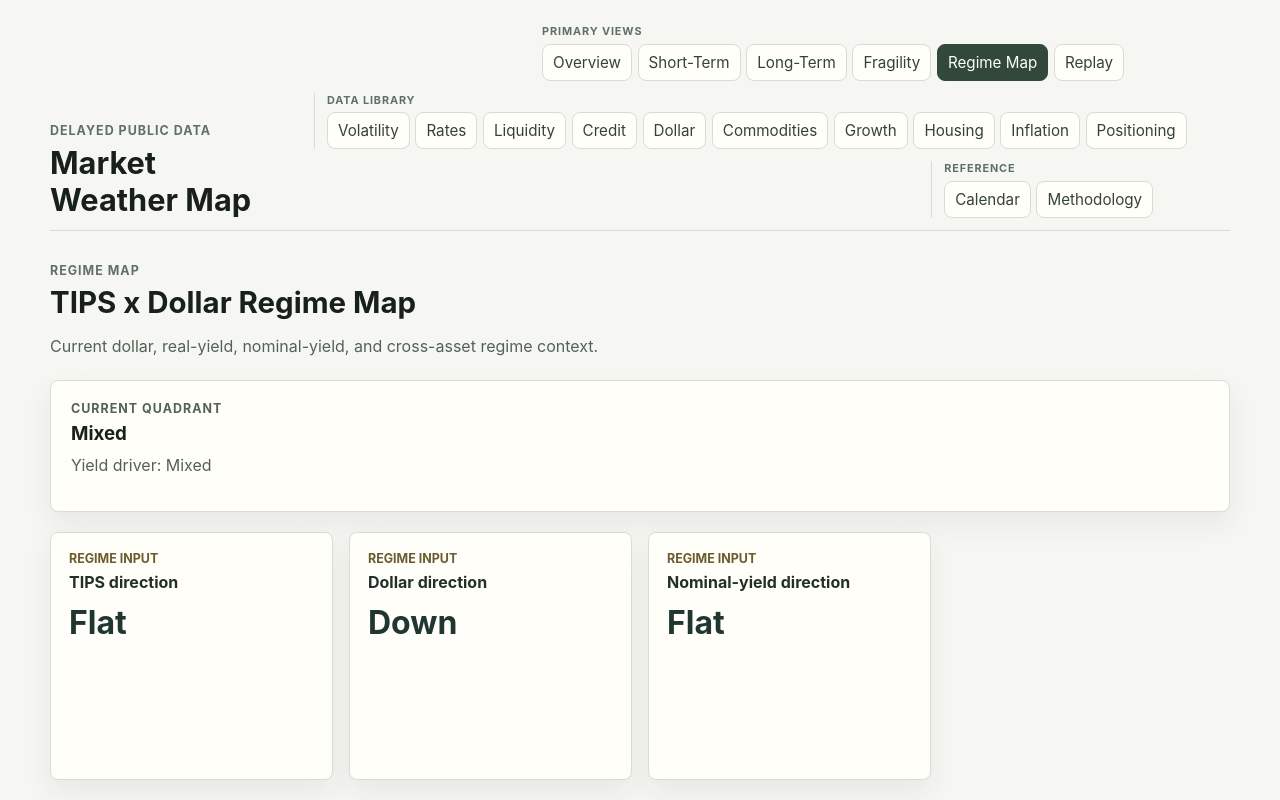
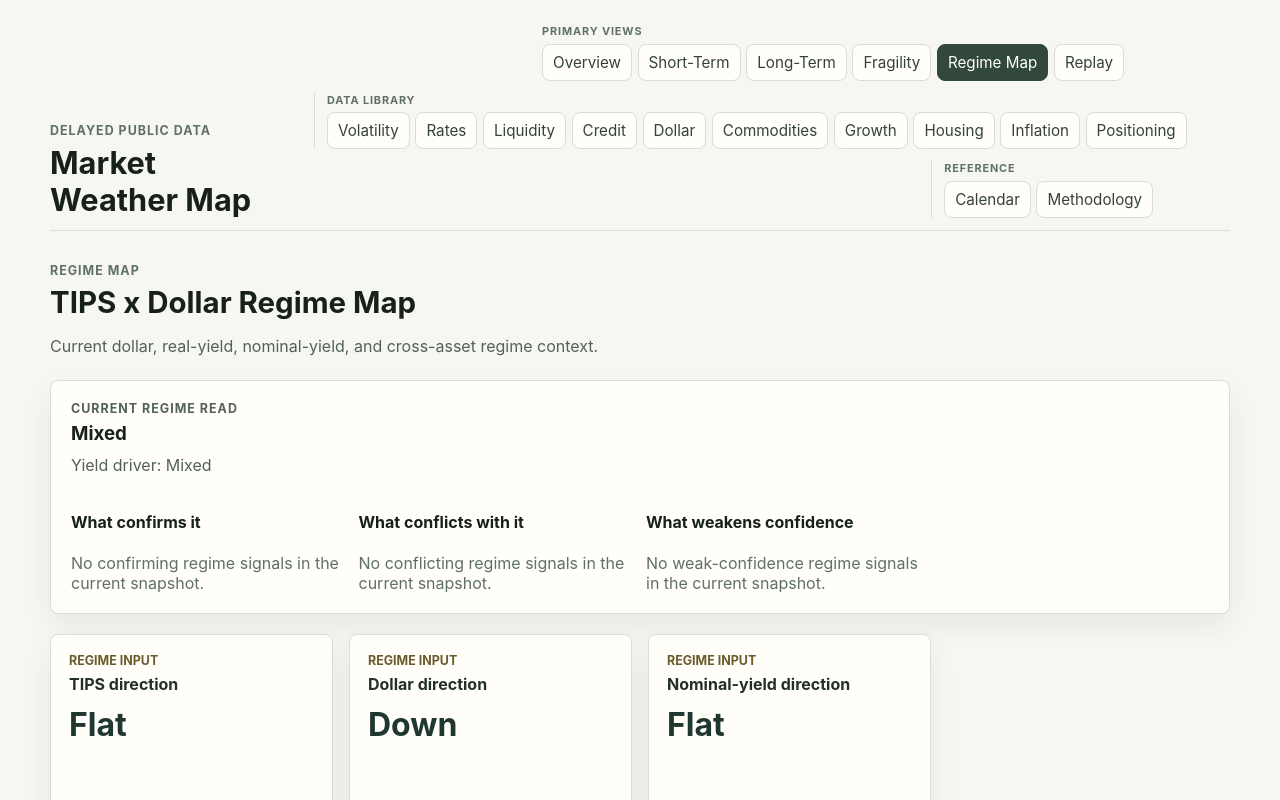
Before and after one commit to zifanzhou1024/market-weather-map, a React (Vite) app: page /regime-map in a window 1280 px wide. Shown: the top 800 px of the page. Built offline with nearby package versions, Linux system fonts and the light colour scheme.

Commit message:
feat: explain regime and fragility context

```diff
--- /dev/null
+++ b/src/components/RegimeInterpretationPanel.tsx
@@ -0,0 +1,65 @@
+import { yieldDriverLabel } from "../lib/regime";
+import type { RegimeSnapshotFile, ScoreSummaryFile } from "../lib/types";
+import SignalList from "./SignalList";
+
+interface RegimeInterpretationPanelProps {
+  scoreSummary: ScoreSummaryFile;
+  snapshot: RegimeSnapshotFile;
+}
+
+function safeArray<T>(value: unknown): T[] {
+  return Array.isArray(value) ? value : [];
+}
+
+function statusIncludes(status: unknown, terms: string[]) {
+  const normalized = typeof status === "string" ? status.toLowerCase() : "";
+  return terms.some((term) => normalized.includes(term));
+}
+
+function confirmationText(confirmation: RegimeSnapshotFile["confirmations"][number]) {
+  return confirmation.message ? `${confirmation.label}: ${confirmation.message}` : confirmation.label;
+}
+
+export default function RegimeInterpretationPanel({ scoreSummary, snapshot }: RegimeInterpretationPanelProps) {
+  const confirmations = safeArray<RegimeSnapshotFile["confirmations"][number]>(snapshot.confirmations);
+  const confirmingSignals = confirmations
+    .filter((confirmation) => statusIncludes(confirmation.status, ["confirm"]))
+    .map(confirmationText);
+  const divergentSignals = confirmations
+    .filter((confirmation) => statusIncludes(confirmation.status, ["diverg"]))
+    .map(confirmationText);
+  const conflicts = [
+    ...safeArray<string>((scoreSummary as { conflicting_signals?: unknown }).conflicting_signals),
+    ...divergentSignals
+  ];
+  const weakConfidenceSignals = confirmations
+    .filter((confirmation) =>
+      statusIncludes(confirmation.status, ["missing", "stale", "candidate", "unavailable"])
+    )
+    .map(confirmationText);
+
+  return (
+    <section className="panel interpretation-panel">
+      <p className="eyebrow">Current regime read</p>
+      <h3>{snapshot.regime.label}</h3>
+      <p>Yield driver: {yieldDriverLabel(snapshot.regime.yield_driver)}</p>
+      <div className="interpretation-grid">
+        <SignalList
+          emptyText="No confirming regime signals in the current snapshot."
+          items={confirmingSignals}
+          title="What confirms it"
+        />
+        <SignalList
+          emptyText="No conflicting regime signals in the current snapshot."
+          items={conflicts}
+          title="What conflicts with it"
+        />
+        <SignalList
+          emptyText="No weak-confidence regime signals in the current snapshot."
+          items={weakConfidenceSignals}
+          title="What weakens confidence"
+        />
+      </div>
+    </section>
+  );
+}
--- /dev/null
+++ b/src/components/ShockRiskReadHeader.tsx
@@ -0,0 +1,62 @@
+import { formatNumber } from "../lib/formatters";
+import type {
+  DataStatusFile,
+  ScoreSummaryFile,
+  SeriesCatalogEntry,
+  ShockRiskSnapshotFile
+} from "../lib/types";
+import SignalList from "./SignalList";
+
+interface ShockRiskReadHeaderProps {
+  catalog?: SeriesCatalogEntry[];
+  scoreSummary: ScoreSummaryFile;
+  shockSnapshot: ShockRiskSnapshotFile;
+  status?: DataStatusFile;
+}
+
+function safeArray<T>(value: unknown): T[] {
+  return Array.isArray(value) ? value : [];
+}
+
+export default function ShockRiskReadHeader({ scoreSummary, shockSnapshot }: ShockRiskReadHeaderProps) {
+  const activeSignals = safeArray<ShockRiskSnapshotFile["active_signals"][number]>(shockSnapshot.active_signals);
+  const sourceGaps = safeArray<ShockRiskSnapshotFile["source_gaps"][number]>(shockSnapshot.source_gaps);
+  const mismatchWarnings = safeArray<ShockRiskSnapshotFile["mismatch_warnings"][number]>(
+    shockSnapshot.mismatch_warnings
+  );
+
+  return (
+    <section className="panel interpretation-panel">
+      <div className="section-header">
+        <div>
+          <p className="eyebrow">Current Shock-Risk Read</p>
+          <h3>{shockSnapshot.label}</h3>
+          <p>
+            Fragility score {formatNumber(scoreSummary.scores.fragility.score)} ({scoreSummary.scores.fragility.label}).
+          </p>
+        </div>
+        <strong className="score-card__value">{formatNumber(shockSnapshot.score)}</strong>
+      </div>
+      <div className="interpretation-grid">
+        <SignalList
+          emptyText="No active stress channels in the current shock-risk snapshot."
+          items={activeSignals.map((signal) => signal.label)}
+          title="Active stress channels"
+        />
+        <SignalList
+          emptyText="No candidate stress channels in the current shock-risk snapshot."
+          items={sourceGaps.map((gap) => gap.label)}
+          title="Candidate stress channels"
+        />
+        <section>
+          <h4>Mismatch warnings</h4>
+          <p className="score-note">{mismatchWarnings.length} mismatch warning rows.</p>
+        </section>
+        <section>
+          <h4>Source gaps</h4>
+          <p className="score-note">{sourceGaps.length} source-gap rows.</p>
+        </section>
+      </div>
+    </section>
+  );
+}
--- a/src/routes/FragilityShockRisk.tsx
+++ b/src/routes/FragilityShockRisk.tsx
@@ -5,6 +5,7 @@ import InterpretationPanel from "../components/InterpretationPanel";
 import MismatchWarningPanel from "../components/MismatchWarningPanel";
 import ScoreCard from "../components/ScoreCard";
 import ShockRiskDashboard from "../components/ShockRiskDashboard";
+import ShockRiskReadHeader from "../components/ShockRiskReadHeader";
 import TailRiskPanel from "../components/TailRiskPanel";
 import {
   loadCatalog,
@@ -85,6 +86,12 @@ export default function FragilityShockRisk() {
       ) : null}
       {data ? (
         <div className="route-stack">
+          <ShockRiskReadHeader
+            catalog={data.catalog}
+            scoreSummary={data.scoreSummary}
+            shockSnapshot={data.shockSnapshot}
+            status={data.status}
+          />
           <InterpretationPanel
             caveats={data.scoreSummary.scores.fragility.missing_or_stale_notes}
             label={data.snapshot.regime.label}
--- a/src/routes/RegimeMap.tsx
+++ b/src/routes/RegimeMap.tsx
@@ -1,14 +1,20 @@
 import { useEffect, useState } from "react";
 import CrossAssetConfirmationMatrix from "../components/CrossAssetConfirmationMatrix";
+import RegimeInterpretationPanel from "../components/RegimeInterpretationPanel";
 import RegimeQuadrantChart from "../components/RegimeQuadrantChart";
 import YieldDecompositionChart from "../components/YieldDecompositionChart";
-import { loadRegimeSnapshot } from "../lib/data";
-import { directionLabel, yieldDriverLabel } from "../lib/regime";
-import type { DirectionState, RegimeSnapshotFile } from "../lib/types";
+import { loadRegimeSnapshot, loadScoreSummary } from "../lib/data";
+import { directionLabel } from "../lib/regime";
+import type { DirectionState, RegimeSnapshotFile, ScoreSummaryFile } from "../lib/types";
 
 interface DirectionCardProps {
   label: string;
   direction: DirectionState;
+}
+
+interface RouteState {
+  scoreSummary: ScoreSummaryFile;
+  snapshot: RegimeSnapshotFile;
 }
 
 function DirectionCard({ label, direction }: DirectionCardProps) {
@@ -26,7 +32,7 @@ function DirectionCard({ label, direction }: DirectionCardProps) {
 }
 
 export default function RegimeMap() {
-  const [snapshot, setSnapshot] = useState<RegimeSnapshotFile | null>(null);
+  const [data, setData] = useState<RouteState | null>(null);
   const [error, setError] = useState<string | null>(null);
 
   useEffect(() => {
@@ -34,8 +40,8 @@ export default function RegimeMap() {
 
     async function loadRegimeMap() {
       try {
-        const regimeSnapshot = await loadRegimeSnapshot();
-        if (active) setSnapshot(regimeSnapshot);
+        const [snapshot, scoreSummary] = await Promise.all([loadRegimeSnapshot(), loadScoreSummary()]);
+        if (active) setData({ scoreSummary, snapshot });
       } catch (loadError) {
         if (active) setError(loadError instanceof Error ? loadError.message : "Unable to load regime map.");
       }
@@ -60,21 +66,17 @@ export default function RegimeMap() {
           Data error: {error}
         </p>
       ) : null}
-      {snapshot ? (
+      {data ? (
         <div className="route-stack">
-          <section className="panel interpretation-panel">
-            <p className="eyebrow">Current quadrant</p>
-            <h3>{snapshot.regime.label}</h3>
-            <p>Yield driver: {yieldDriverLabel(snapshot.regime.yield_driver)}</p>
+          <RegimeInterpretationPanel scoreSummary={data.scoreSummary} snapshot={data.snapshot} />
+          <section className="metric-grid" aria-label="Regime direction cards">
+            <DirectionCard direction={data.snapshot.regime.tips_direction} label="TIPS direction" />
+            <DirectionCard direction={data.snapshot.regime.dollar_direction} label="Dollar direction" />
+            <DirectionCard direction={data.snapshot.regime.nominal_yield_direction} label="Nominal-yield direction" />
           </section>
-          <section className="metric-grid" aria-label="Regime direction cards">
-            <DirectionCard direction={snapshot.regime.tips_direction} label="TIPS direction" />
-            <DirectionCard direction={snapshot.regime.dollar_direction} label="Dollar direction" />
-            <DirectionCard direction={snapshot.regime.nominal_yield_direction} label="Nominal-yield direction" />
-          </section>
-          <RegimeQuadrantChart trail={snapshot.quadrant_trail} />
-          <YieldDecompositionChart data={snapshot.yield_decomposition} />
-          <CrossAssetConfirmationMatrix items={snapshot.confirmations} />
+          <RegimeQuadrantChart trail={data.snapshot.quadrant_trail} />
+          <YieldDecompositionChart data={data.snapshot.yield_decomposition} />
+          <CrossAssetConfirmationMatrix items={data.snapshot.confirmations} />
         </div>
       ) : null}
     </main>
```
Also changed, not shown: 1 other file (tests, documents, lock files or other folders).
